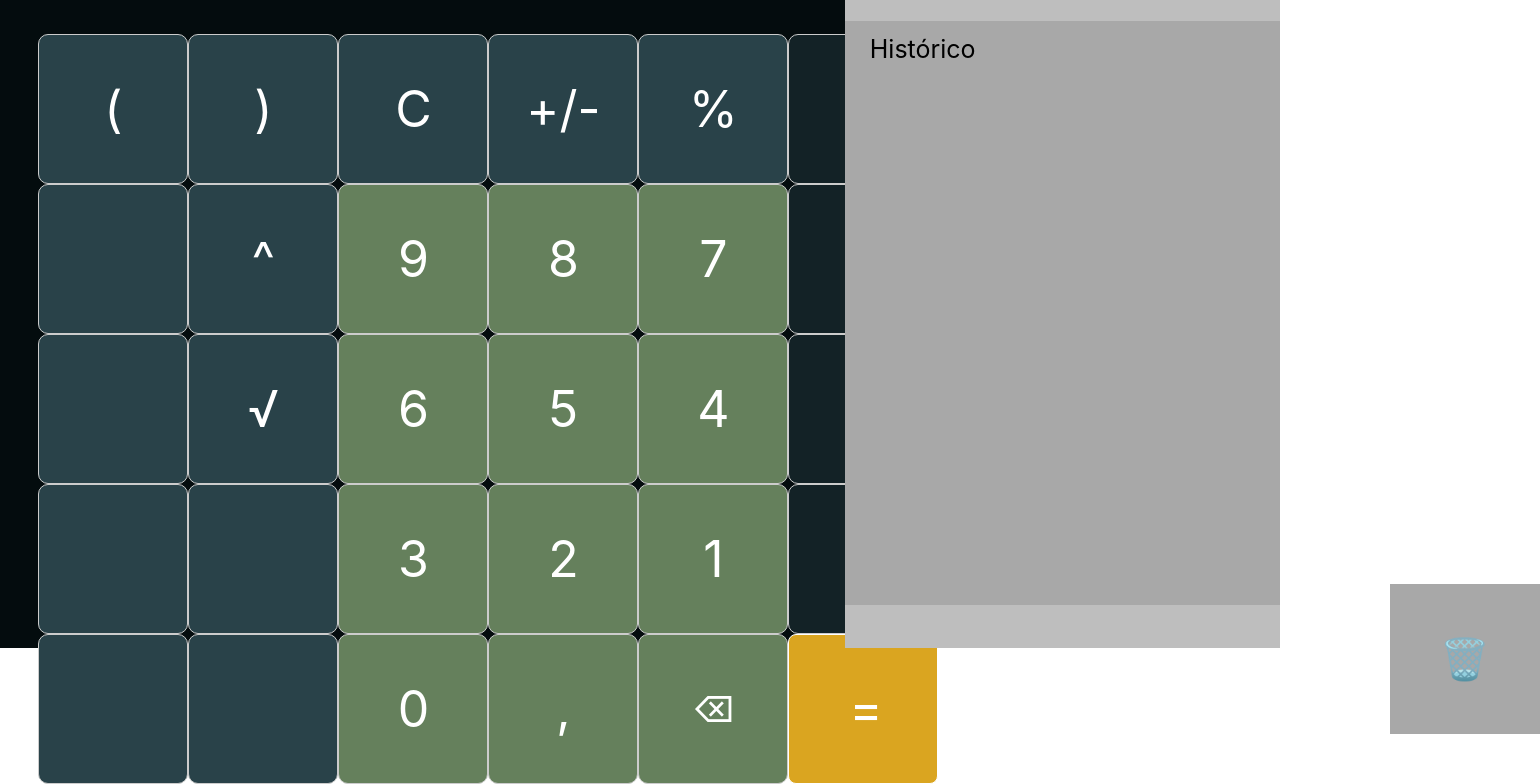
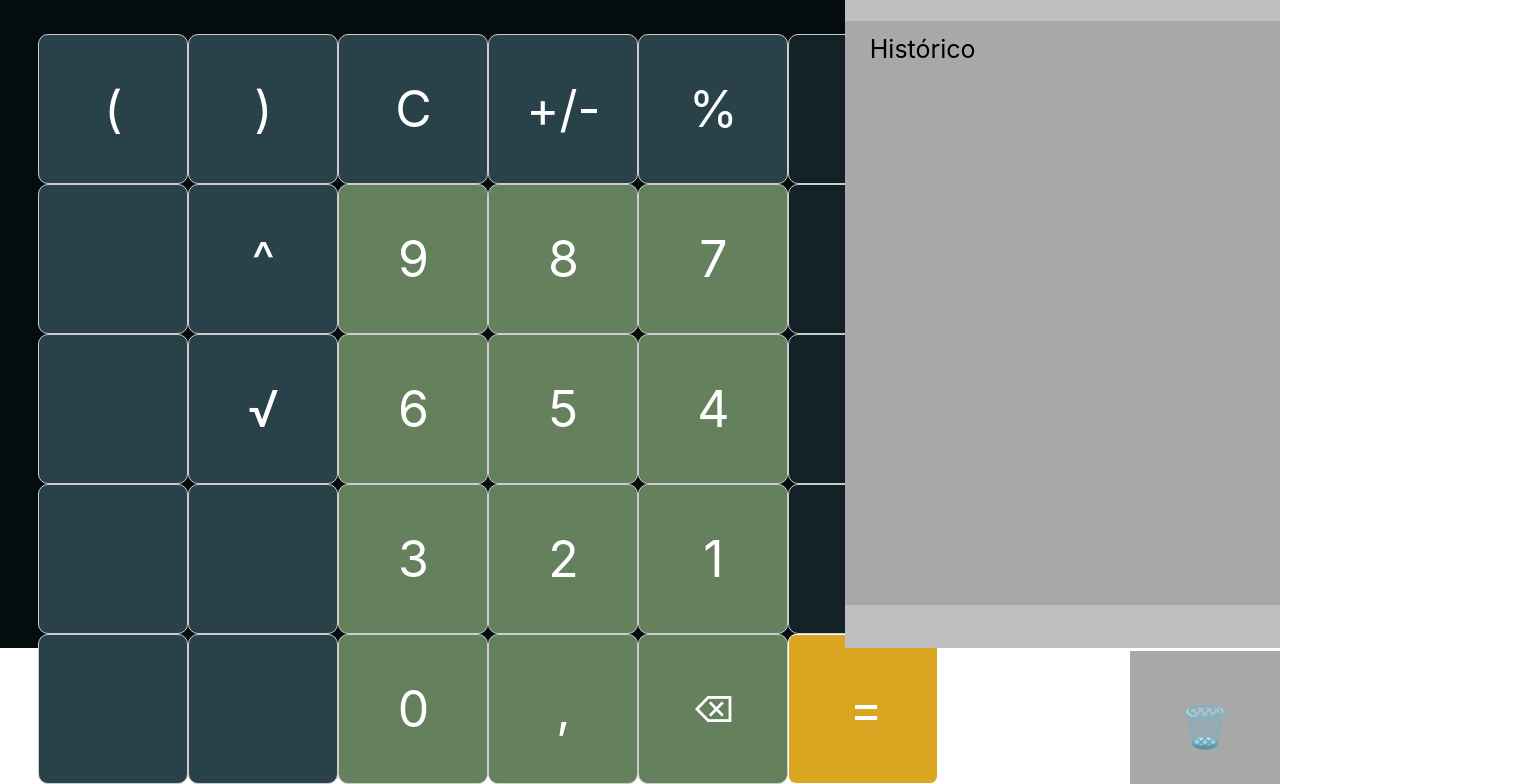
Before and after one commit to Grupo-AGES/Sprint3Calculadora, a React (Vite) app: page / in a window 1280 px wide. Shown: the part 150-934 px from the top of the page, 1540 px wide, since content can reach past the window. Built offline with nearby package versions, Linux system fonts and the light colour scheme.

Commit message:
Update App.css

```diff
--- a/src/App.css
+++ b/src/App.css
@@ -199,6 +199,7 @@
 }
 
 .lixo {
+  position: fixed;
   height: 150px;
   width: 150px;
   font-size: 40px;
@@ -206,4 +207,6 @@
   border-radius: 0%;
   margin-top: 473px;
   margin-left: 545px;
+  top: 328px;
+  right: 0px;
 }
```
